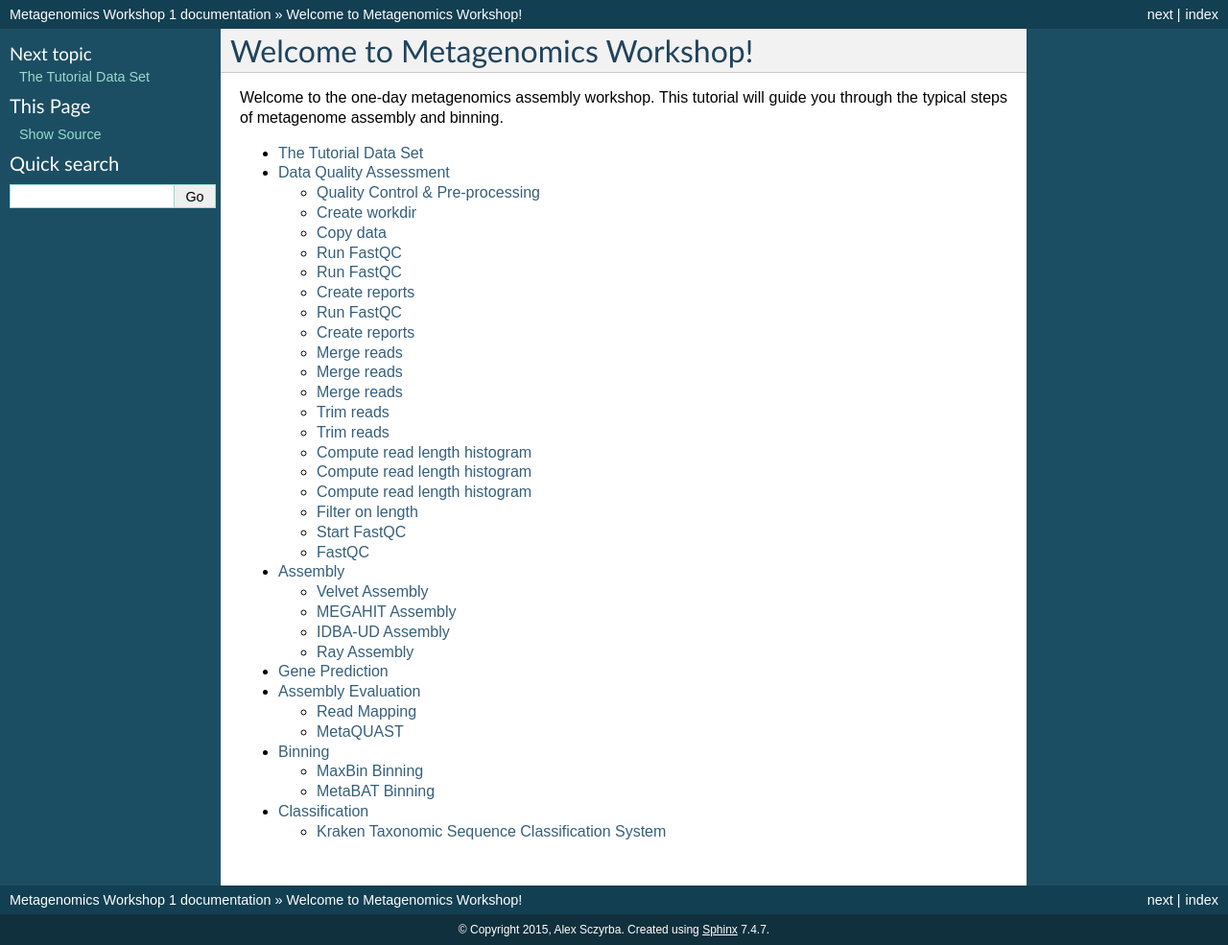
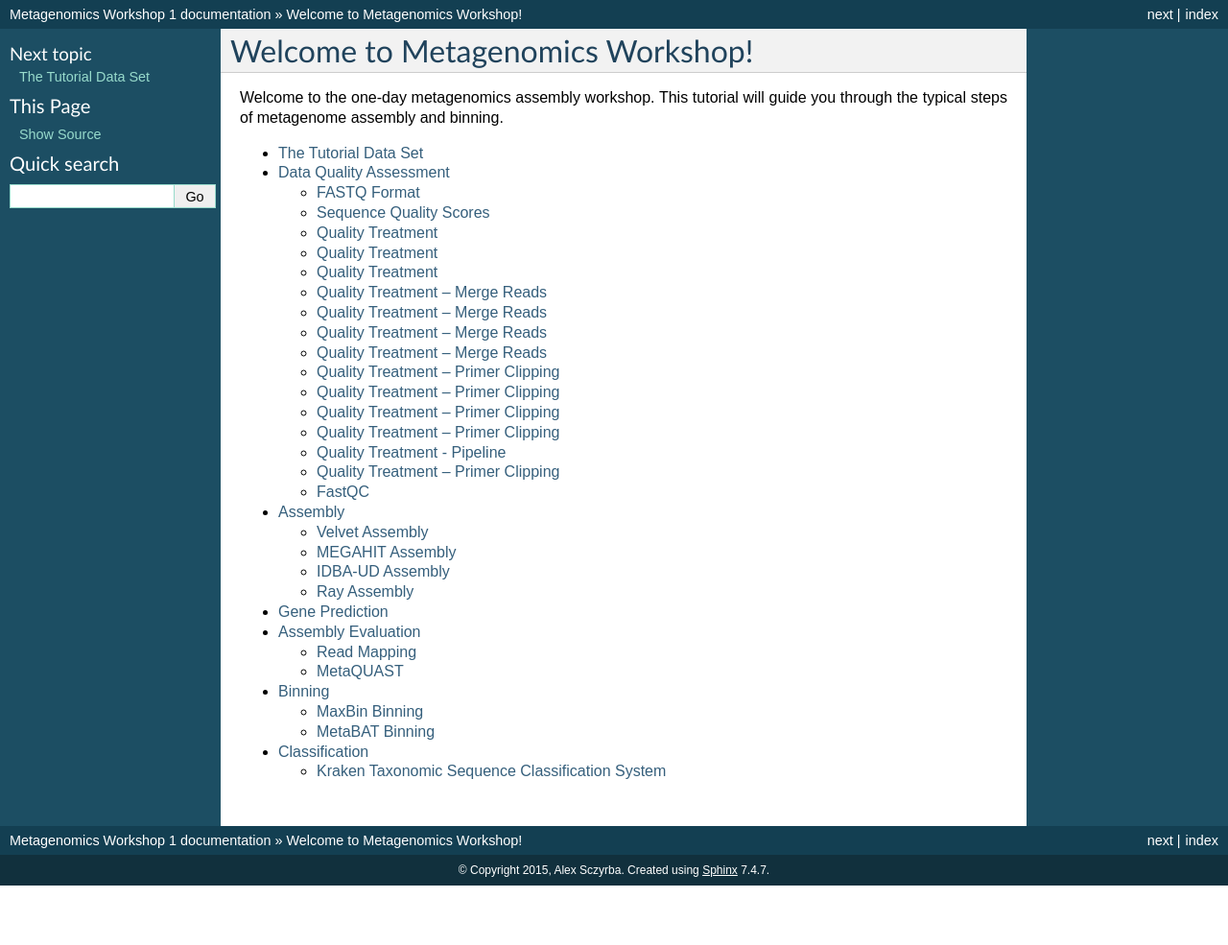
Before and after one commit to jueneman/16S-workshop-denbi, a Sphinx documentation site: the page built from docs/index.rst, in a window 1280 px wide. Shown: the whole page at 96% size. Built offline with Sphinx 7.4.7, drawn with Linux system fonts in a browser that asks for light colours; after the commit the page ends 923 px from its top, so only the background shows below that; part of the change alters nothing that is shown.

Commit message:
Update qcpreprocess.rst

```diff
--- a/docs/qc/qcpreprocess.rst
+++ b/docs/qc/qcpreprocess.rst
@@ -1,6 +1,3 @@
-Quality Control & Pre-processing
---------------------------------
-
 FASTQ Format
 ^^^^^^^^^^^^^^^^
 
@@ -8,17 +5,12 @@ Let's first have a look on what a FASTQ file looks like and who its format is de
 
 .. image:: https://github.com/jueneman/16S-workshop-denbi/blob/master/docs/qc/pics/fastq.png
 
-
-
-
-![](https://github.com/jueneman/16S-workshop-denbi/blob/master/docs/qc/pics/fastq.png)
-
 Sequence Quality Scores
 ^^^^^^^^^^^^^^^^^^^^^^^^^^^
 
 Sequence quality scores originated form the phred base caller used for Sanger sequencing:
 
-
+.. image:: https://github.com/jueneman/16S-workshop-denbi/blob/master/docs/qc/pics/chromatogram.png
 
 -   Quality = log-transformed error probability
 
@@ -28,207 +20,8 @@ Sequence quality scores originated form the phred base caller used for Sanger se
 | -   20                            | -   1/100                         |
 | -   30                            | -   1/1000                        |
 | -   40                            | -   1/10000                       |
+| -   50                            | -   1/100000                       |
 +-----------------------------------+-----------------------------------+
-
--   Example:
-
-
-
-1
-
-Open a new terminal (&lt;left windows key&gt;+&lt;t&gt;)
-
-Connect to your VM via ssh using the generated key
-
--   ssh -i cws.key <ubuntu@134.176.27.XYZ>
-
-ssh might ask for accepting host key on first connect
-
-You will end up with a command prompt within the VM:
-
-Hands on: access VM
-
-
-
-1
-
--   Go to Project → Compute → Volumes
--   Click on “Create Volume”
-
-1.
-
-2.
-
-Hands on: volumes
-
-
-
--   Choose a name for the volume, e.g. “css\_vol”
--   Select a suitable size (default of 1 GB should be OK now)
--   Click on “Create Volume”
-
-Hands on: volumes
-
-
-
--   Volume was created and is available now
--   Extend menu for volume and select “Manage Attachments”
-
-Click on arrow to extend menu
-
-Hands on: volumes
-
-
-
--   Select the instance we have created before
--   Click on “Attach Volume”
-
-1.
-
-2.
-
-Hands on: volumes
-
-
-
--   Volume list now shows the volume as attached
--   No more fancy feedback in dashboard…
--   … but in the VM!
-
-Hands on: volumes
-
-
-
-VM
-
-PUB
-
-PRIV
-
-Project
-
-Domain
-
-Floating IP
-
-Network
-
-Flavor
-
-Images
-
-SSH Keys
-
-PUB
-
-Volume
-
-Router
-
-Dashboard
-
-Internet
-
-Cloud
-
-User
-
--   VM disks are not persistent
--   Data on these disks is lost if VM is deleted
--   Volumes are persistent
--   Attachable to VMs
--   Use for persistent data or data transfer
--   Owned by project
-
-Hands on: volumes
-
-
-
--   Switch back to the terminal running ssh (or restart it)
--   Invoke “*ls /dev/vd\”
--   New block device vdb appeared
--   Create a filesystem on it: “*sudo mkfs.ext4 /dev/vdb*”
--   “mount” it: “*sudo mount /dev/vdb /mnt*”
--   Validate with e.g. “*df*” command:
-
-Hands on: volumes
-
-
-
-1
-
-Volume is now accessible as standard file system
-
-Can be detached and attached to other VMs
-
-Stays around until being deleted
-
-But:
-
--   Volumes only accessible within project
--   Choice of file system depends on operating system
--   Might require management of posix users/groups
--   Not a shared file system, attachable to one VM at a time
--   Durability / accessibility depends on site setup
-
-Hands on: volumes
-
-Prepare Working Directory
-^^^^^^^^^^^^^^^^^^^^^^^^^^^^^
-
-Part I: Data Pre-Processing
-
-cd
-
-mkdir /mnt/workdir
-
-ln -s /mnt/workdir
-
-Create workdir
---------------
-
-cd \~/Data/
-
-cp -r raw\_data \~/workdir/
-
-
-
-Copy data
----------
-
--   Ensure everyone has equally structured FS
--   Keep results in volume (crash safe)
-
-FastQC
-^^^^^^^^^=
-
--   FastQC graphical quality control tool
--   Accepts FASTQ, SAM, BAM
--   Results exportable
-
-Part I: Data Pre-Processing
-
-fastqc --help
-
-
-
-Run FastQC
-----------
-
--   FastQC graphical quality control tool
--   Accepts FASTQ, SAM, BAM
--   Results exportable
-
-FastQC
-^^^^^^^^^=
-
--   FastQC graphical quality control tool
--   Accepts FASTQ, SAM, BAM
--   Results exportable
-
-Part I: Data Pre-Processing
-
-fastqc --help
 
 
 
```
